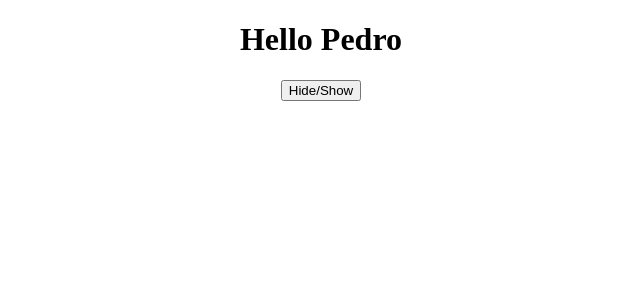
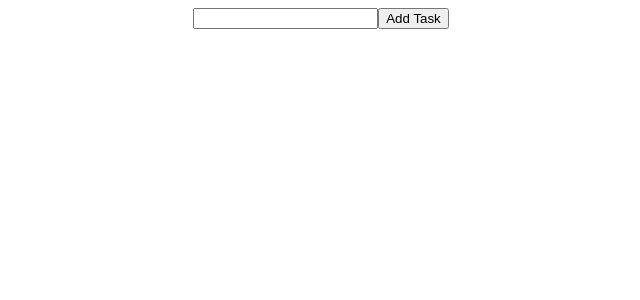
Before and after one commit to adonishuang/React-Beginner, a React (Create React App) app in the folder episode1/: page / in a window 1280 px wide. Shown: the top 300 px of the page, without its empty margins (319-959 px from the left). Built offline with nearby package versions, Linux system fonts and the light colour scheme.

Commit message:
feat:todoList

```diff
--- a/episode1/src/App.js
+++ b/episode1/src/App.js
@@ -1,16 +1,50 @@
 import './App.css';
 import {useState} from "react";
-
+import {Task} from "./Task"
 
 function App() {
-    const [showText, setShowText] = useState(true);
-    const handleHide = () => {
-        setShowText(!showText);
+    const [inputValue, setInputValue] = useState("");
+    const [todoList, setTodoList] = useState([]);
+    const handleInput = (event) => {
+        setInputValue(event.target.value)
+    }
+    const addTask = () => {
+        const newTask = {
+            id: todoList.length === 0 ? 1 : todoList[todoList.length - 1].id + 1,
+            taskName: inputValue,
+            isCompleted: false
+        }
+        setTodoList([...todoList, newTask]);
+    }
+    const handleDelete = (id) => {
+        setTodoList(todoList.filter((task) => {
+            return task.id !== id;
+        }));
+    }
+    const handleCompleted = (id) => {
+        setTodoList(todoList.map((task) => {
+            if (task.id === id) {
+                return {...task, isCompleted: true}
+            } else {
+                return task
+            }
+        }))
     }
     return (
         <div className="App">
-            {showText && <h1>Hello Pedro</h1>}
-            <button onClick={handleHide}>Hide/Show</button>
+            <div className="addTask">
+                <input type="text" onChange={handleInput}/>
+                <button onClick={addTask}>Add Task</button>
+            </div>
+            <div className="list">
+                {todoList.map((task) => {
+                    return <Task taskName={task.taskName}
+                                 id={task.id}
+                                 isCompleted={task.isCompleted}
+                                 handleDelete={handleDelete}
+                                 handleCompleted={handleCompleted}/>
+                })}
+            </div>
         </div>
     )
 }
--- /dev/null
+++ b/episode1/src/Task.js
@@ -0,0 +1,9 @@
+export const Task = (props) => {
+    return (
+        <div>
+            <h1 style={{background: props.isCompleted ? "green" : "white"}}>{props.taskName}</h1>
+            <button onClick={() => props.handleCompleted(props.id)}>Complete</button>
+            <button onClick={() => props.handleDelete(props.id)}>X</button>
+        </div>
+    )
+}
```
